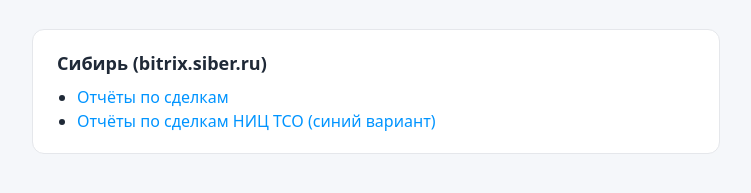
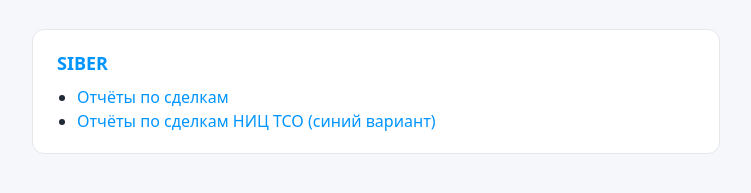
Before and after one commit to sergio-mamboo/wejet.github.io, a plain HTML site: page index.html in a window 1280 px wide. Shown: the part 121-314 px from the top of the page, without its empty margins (264-1015 px from the left). Drawn offline with Linux system fonts and the light colour scheme.

Commit message:
Rename project to SIBER

```diff
--- a/index.html
+++ b/index.html
@@ -25,7 +25,7 @@
   <p class="sub">Интерактивные прототипы для клиентов</p>
 
   <section class="project">
-    <h2>Сибирь (bitrix.siber.ru)</h2>
+    <h2><a href="https://siber.ru/" target="_blank" rel="noopener">SIBER</a></h2>
     <ul>
       <li><a href="siber/">Отчёты по сделкам</a></li>
       <li><a href="siber/reports-prototype-blue.html">Отчёты по сделкам НИЦ ТСО (синий вариант)</a></li>
```
